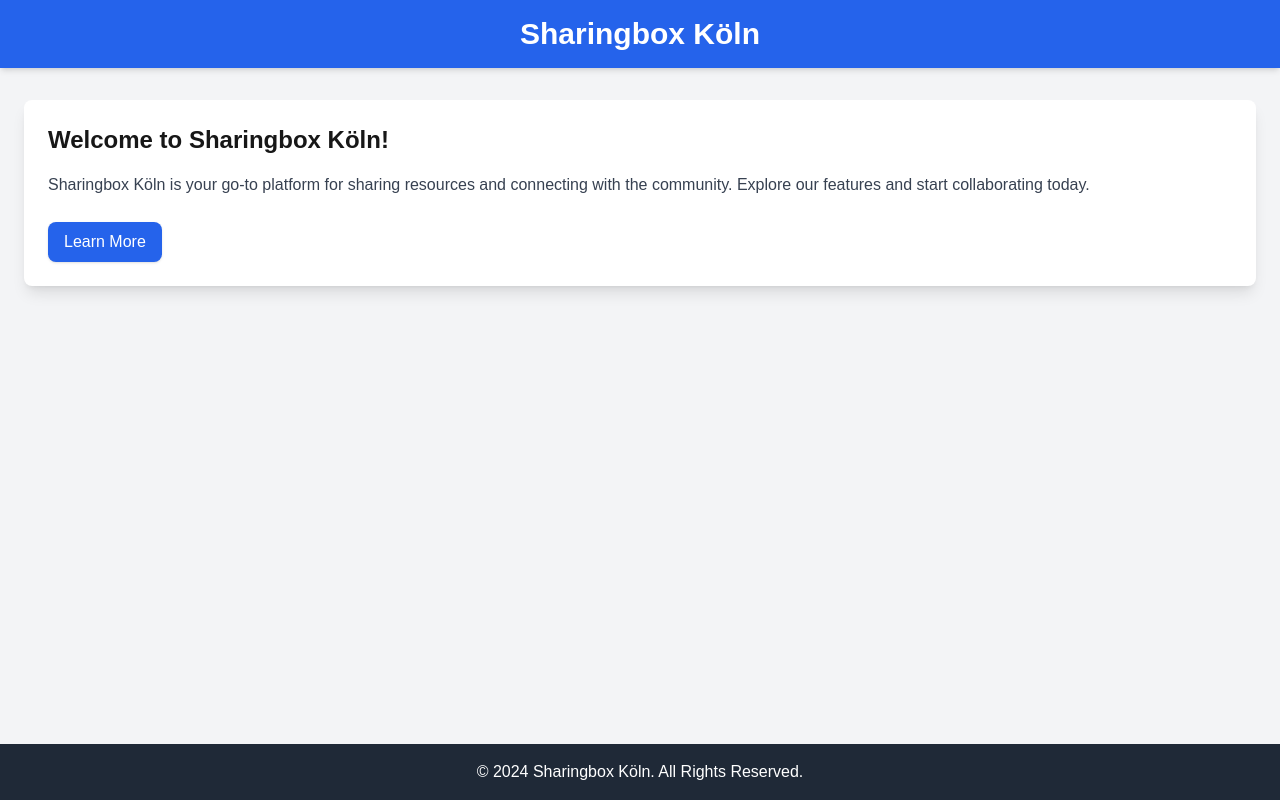
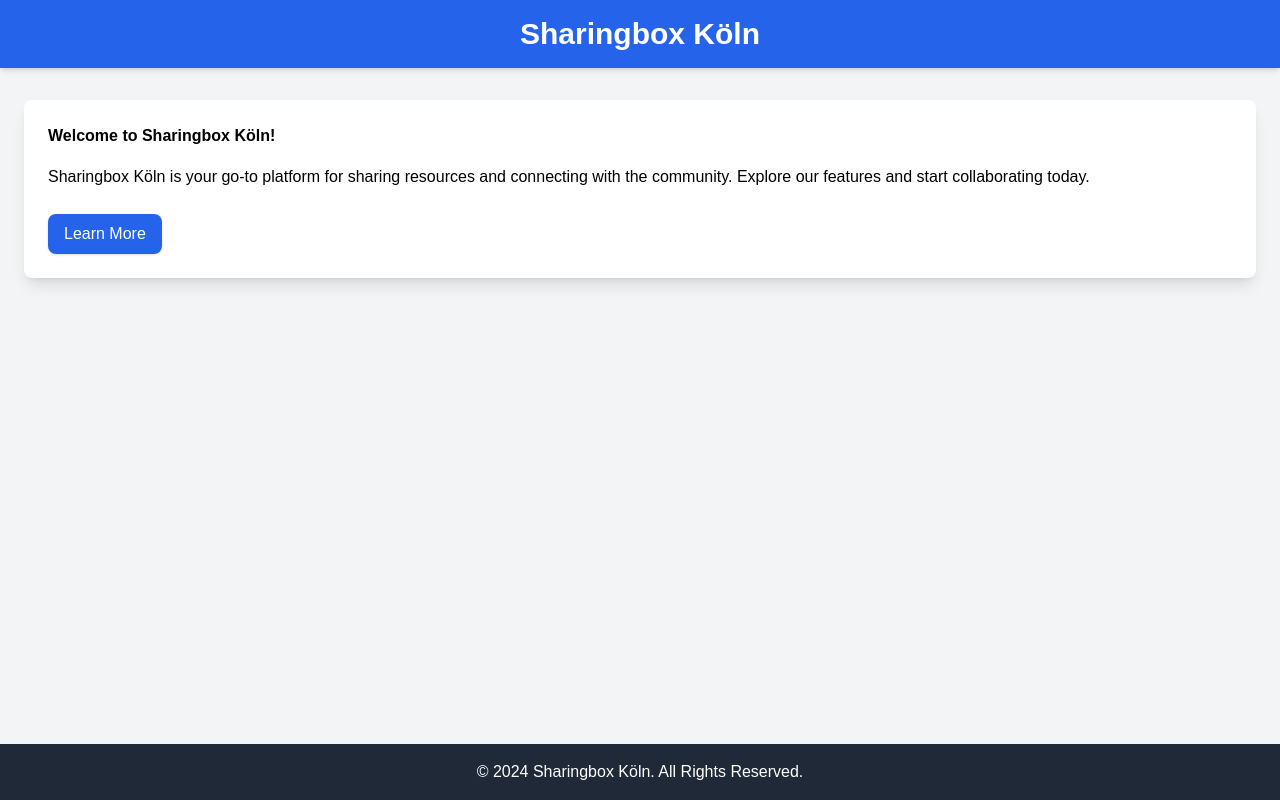
Before and after one commit to CathSara/SDIL-Project, a Next.js app in the folder website-sharingbox/: page / in a window 1280 px wide. Built offline with nearby package versions, Linux system fonts and the light colour scheme.

Commit message:
make header black

```diff
--- a/website-sharingbox/app/page.tsx
+++ b/website-sharingbox/app/page.tsx
@@ -11,11 +11,11 @@ export default function Home() {
       {/* Main Content */}
       <main className="flex-grow container mx-auto px-6 py-8">
         <div className="bg-white shadow-lg rounded-lg p-6">
-          <h2 className="text-2xl font-semibold mb-4">Welcome to Sharingbox Köln!</h2>
-          <p className="text-gray-700 leading-relaxed">
+          <h2 className="text-black font-semibold mb-4">Welcome to Sharingbox Köln!</h2>
+            <p className="text-black leading-relaxed">
             Sharingbox Köln is your go-to platform for sharing resources and connecting with the community.
             Explore our features and start collaborating today.
-          </p>
+            </p>
           <div className="mt-6">
             <button className="bg-blue-600 text-white px-4 py-2 rounded-lg shadow hover:bg-blue-700 transition duration-300">
               Learn More
```
